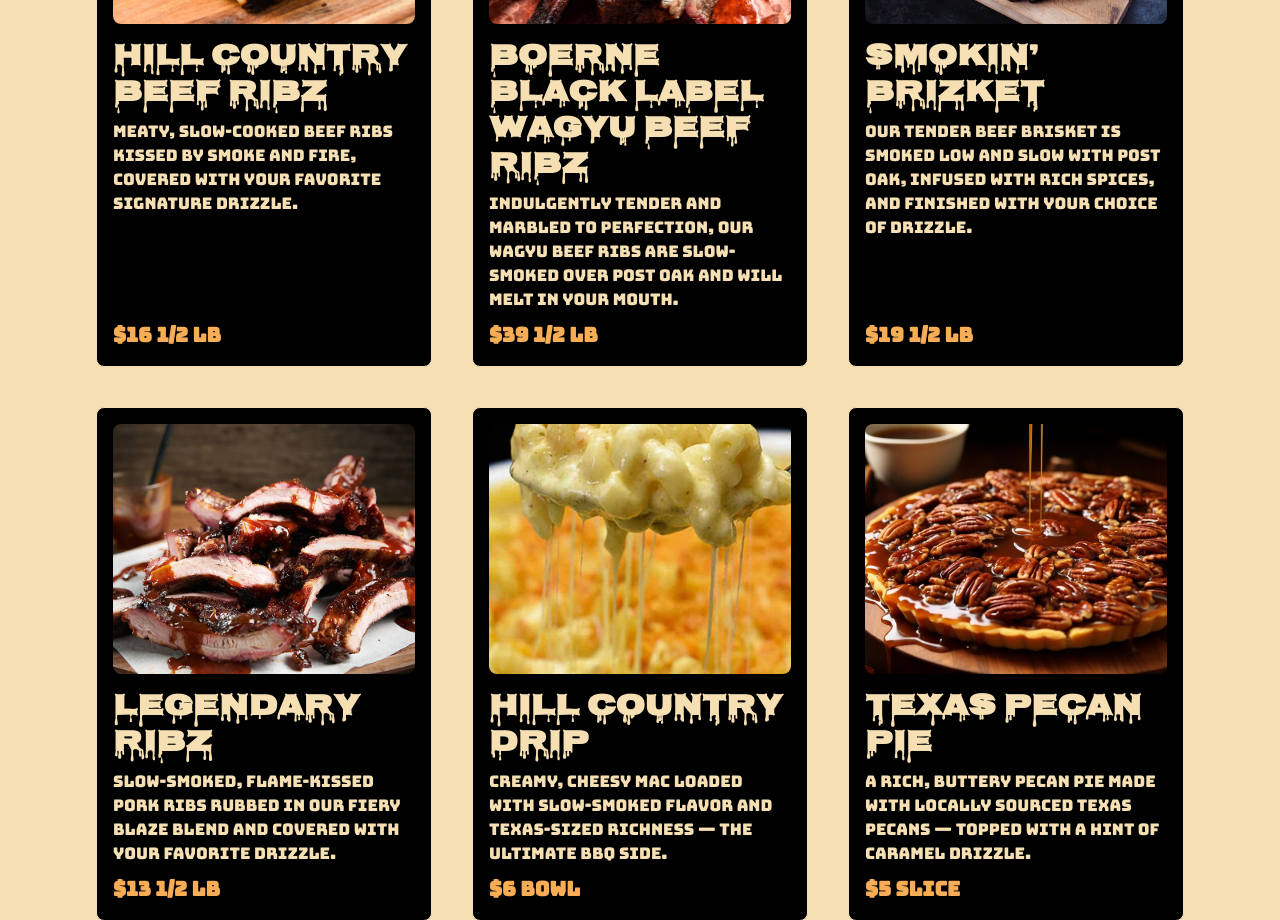
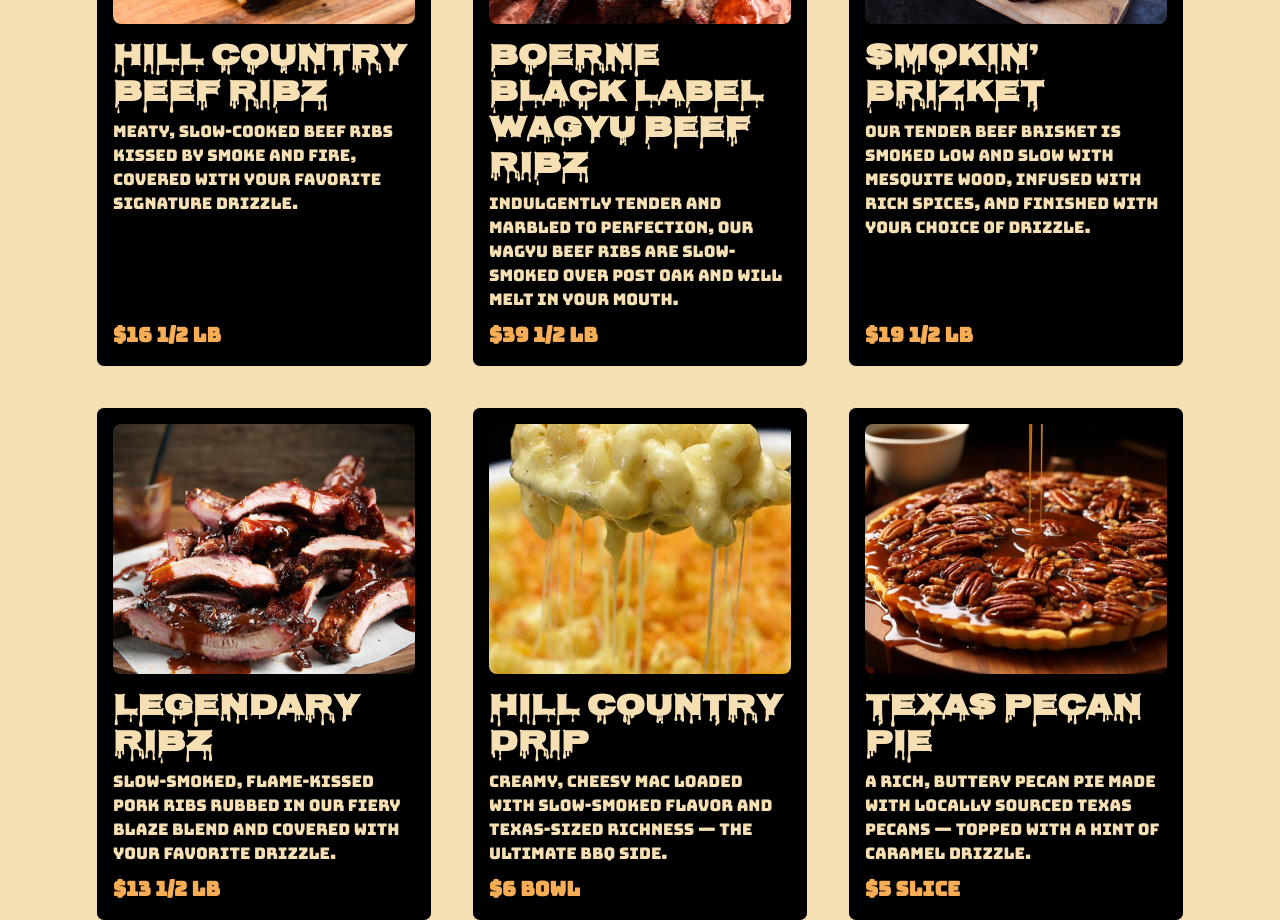
Before and after one commit to gabeharvey/blaze-and-drizzle, a React (Vite) app: page / in a window 1280 px wide. Shown: the part 3660-4580 px from the top of the page. Built offline with nearby package versions, Linux system fonts and the light colour scheme; a web font is replaced by a local one.

Commit message:
Menu.jsx Update

```diff
--- a/src/components/Menu.jsx
+++ b/src/components/Menu.jsx
@@ -120,7 +120,7 @@ const Menu = () => {
                 Smokin’ Brizket
               </Heading>
               <Text fontSize="md" mb={2}>
-                Our tender beef brisket is smoked low and slow with post oak, infused with rich spices, and finished with your choice of drizzle.
+                Our tender beef brisket is smoked low and slow with mesquite wood, infused with rich spices, and finished with your choice of drizzle.
               </Text>
             </Box>
             <Text fontWeight="bold" fontSize="xl" color="orange.300">
```
